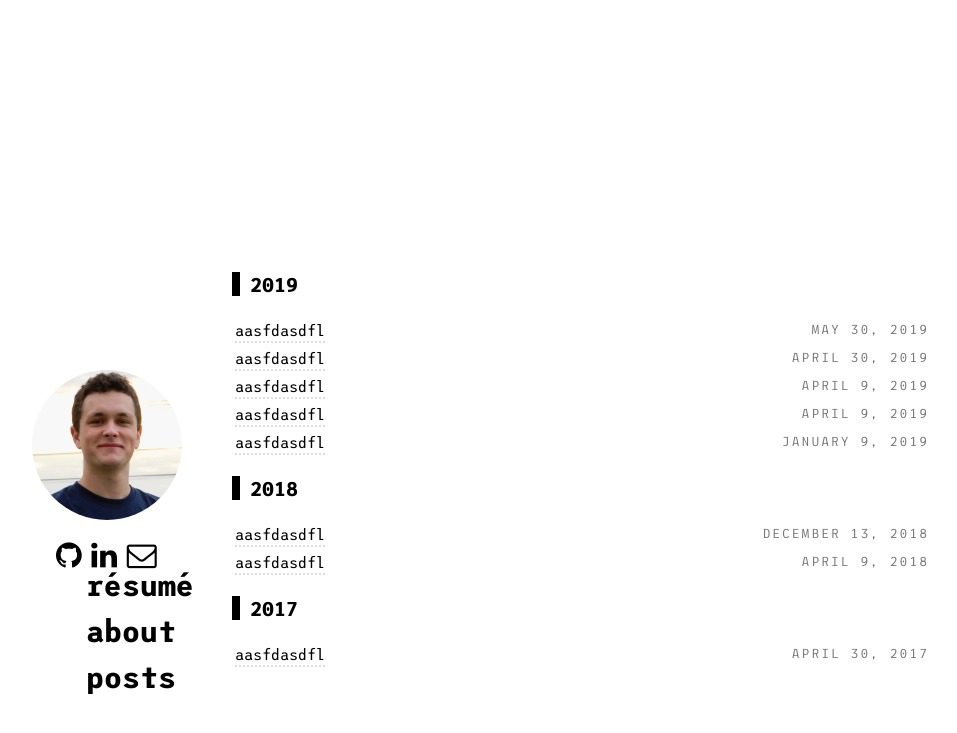
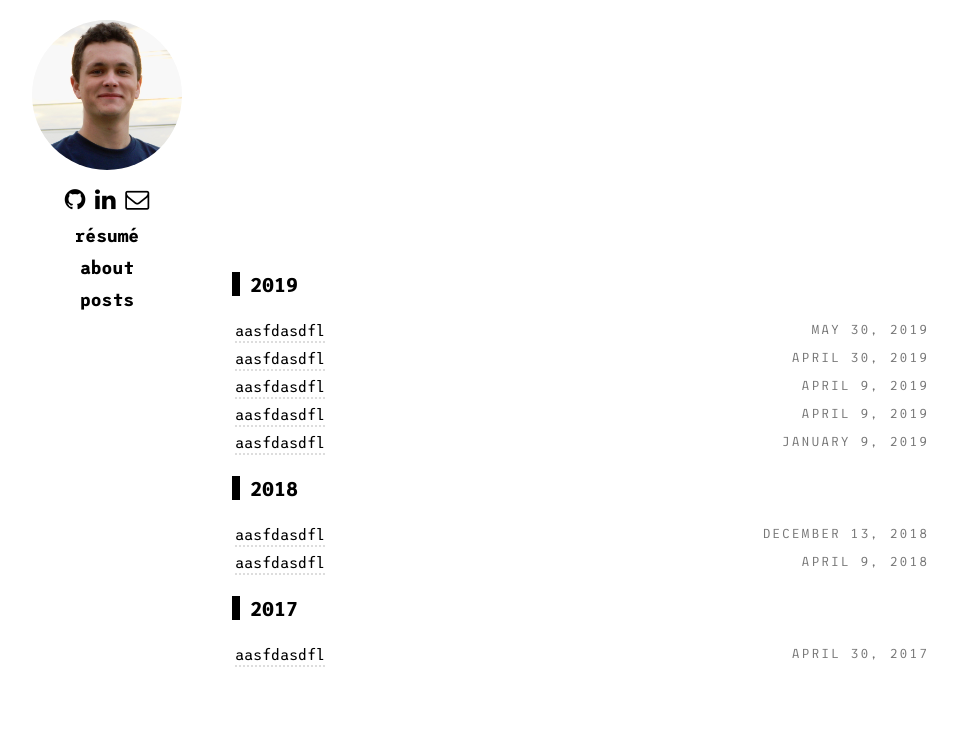
Before and after one commit to escofresco/escofresco.github.io, a Jekyll site: the page built from index.html, in a window 1280 px wide. Shown: the top 733 px of the page, without its empty margins (18-975 px from the left). Built offline with Jekyll 4.4.1, drawn with Linux system fonts in a browser that asks for light colours; nearby versions of some CDN libraries.

Commit message:
fix sidebar alignment

```diff
--- a/css/base.css
+++ b/css/base.css
@@ -185,11 +185,12 @@ ul {
   position: fixed;
   margin-left: 50px;
   width: 150px;
+  text-align: center;
 }
 
 .sidebar .avatar {
   border-radius: 50%;
-  margin-top: calc(50vh - 100px);
+  /* margin-top: calc(50vh - 100px); */
 }
 
 .sidebar .avatar:hover {
@@ -198,29 +199,40 @@ ul {
   animation: avatarzomg 0.9s infinite;
 }
 
+
 .sidebar a {
   font-family: 'League Mono', monospace;
   font-variation-settings: "wght" 800;
-  font-size: 30px !important;
+  font-size: 20px !important;
   color: black;
   border-bottom: none;
 }
 
 .sidebar .meta {
-  margin-left: 24px;
+  /* margin-left: 24px; */
   margin-top: 10px;
   height: 20px;
   min-width:130px;
 }
 
+.sidebar .meta a {
+    font-size: 24px !important;
+}
+
 .sidebar .meta .icon {
   margin-left: 2px;
   margin-right: 2px;
-  font-size: 20px;
 }
 
 .sidebar .sections {
-  margin: 10px 0 0 54px;
+  /* margin: 10px 0 0 54px; */
+  margin: 20px 0 0 0;
+  text-align: center;
+}
+
+.sidebar .sections ul {
+    position: relative;
+
 }
 
 .sidebar .sections li {
@@ -229,8 +241,10 @@ ul {
 }
 
 .sidebar .sections a {
-  font-size: 14px;
-  font-weight: bold;
+  font-size: 18px !important;
+  margin-top: 10px;
+  /* font-weight: bold; */
+  text-align: center;
 }
 
 .sidebar .sections button {
```
